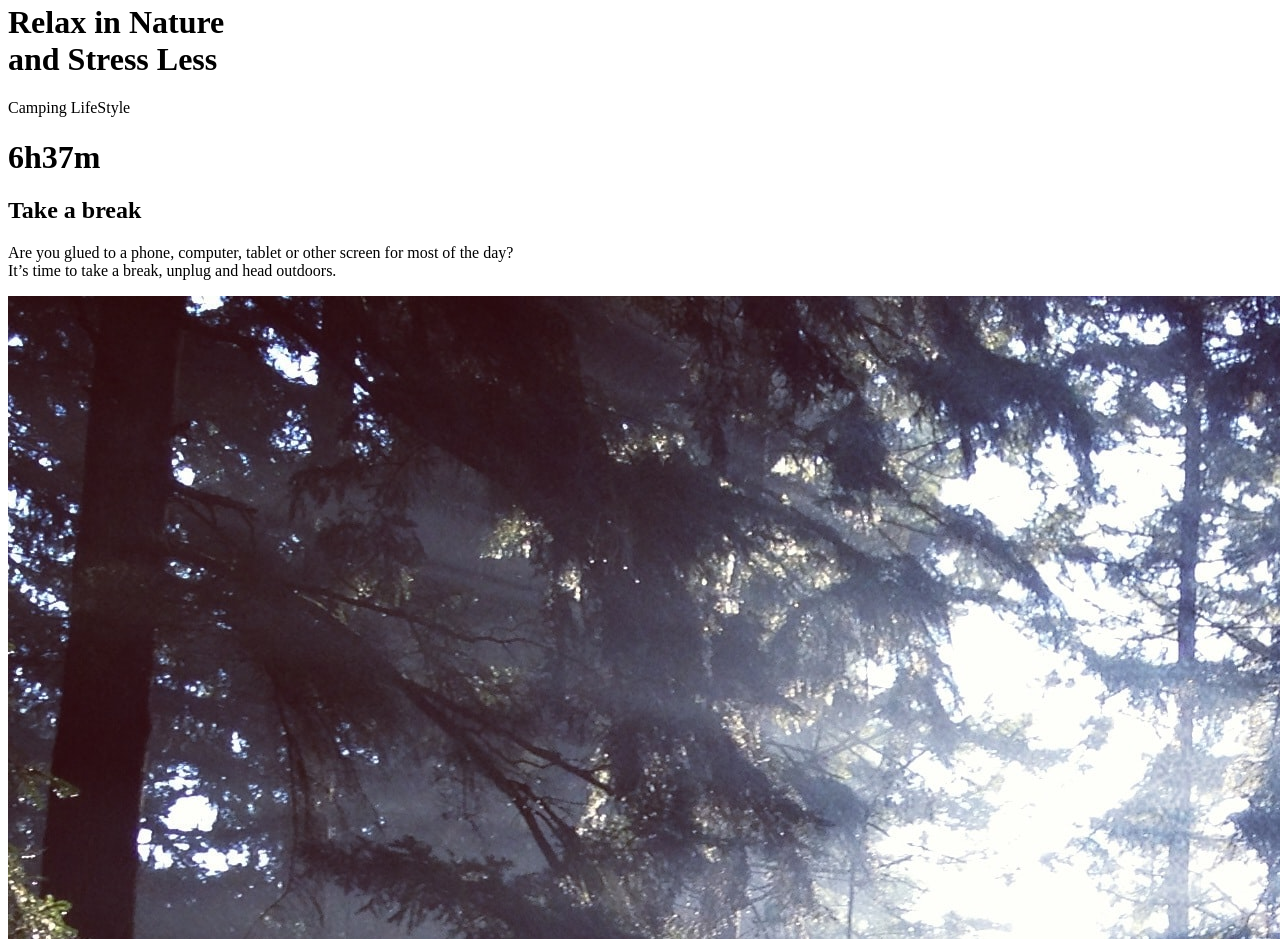
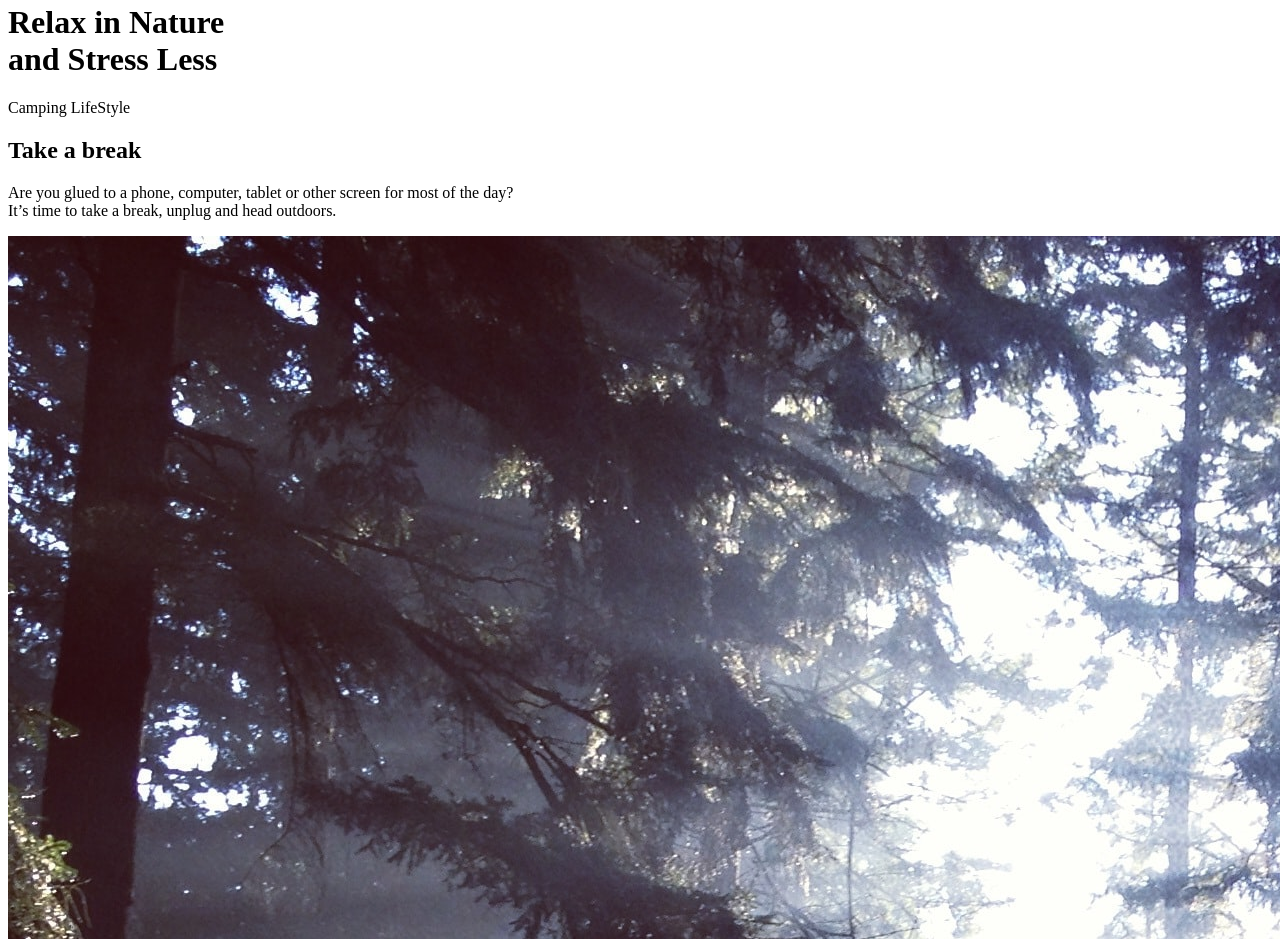
Before and after one commit to EkaterinaGorbunova/spa-camplifestyle, a Next.js app: page / in a window 1280 px wide. Shown: the part 1540-2479 px from the top of the page. Built offline with nearby package versions, Linux system fonts and the light colour scheme.

Commit message:
small changes

```diff
--- a/components/About.js
+++ b/components/About.js
@@ -1,40 +1,11 @@
 import React from "react";
 
 export const About = () => {
-  function getDateTimeString() {
-    var now = new Date();
-    var year = now.getFullYear().toString();
-    var month = now.getMonth().toString();
-    var day = now.getDate().toString();
-    var hour = now.getHours().toString();
-    var minute = now.getMinutes().toString();
-    var second = now.getSeconds().toString();
-    return hour + "h" + minute + "m";
-  }
 
-  const currentD = new Date();
-  const startMorningHourD = new Date();
-  startMorningHourD.setHours(6, 0, 0); // 06.00 am
-  const endMorningHourD = new Date();
-  endMorningHourD.setHours(11, 0, 0); // 11.00 am
-
-  console.log("current hours", currentD.getHours().toString());
-  console.log("current minutes", currentD.getMinutes().toString());
-  console.log("startMorningHourD", startMorningHourD);
-  console.log("endMorningHourD", endMorningHourD);
-
-  console.log("Morning hour?");
-
-  if (currentD >= startMorningHourD && currentD < endMorningHourD) {
-    console.log("Good morning!");
-  } else {
-    console.log("no, sorry! Its not morning!");
-  }
   return (
     <div id="about">
       <div className="flex flex-wrap items-center justify-center h-full py-12 lg:py-24">
         <div className="max-w-6xl pb-8 mx-auto text-center md:pb-10 min-h-5xl">
-        <h1 className='text-gray-200'>{getDateTimeString()}</h1>
           <h2 className="px-4 py-4 text-2xl font-extrabold text-center text-gray-100 uppercase md:text-5xl font-inter">
             Take a break
           </h2>
```
